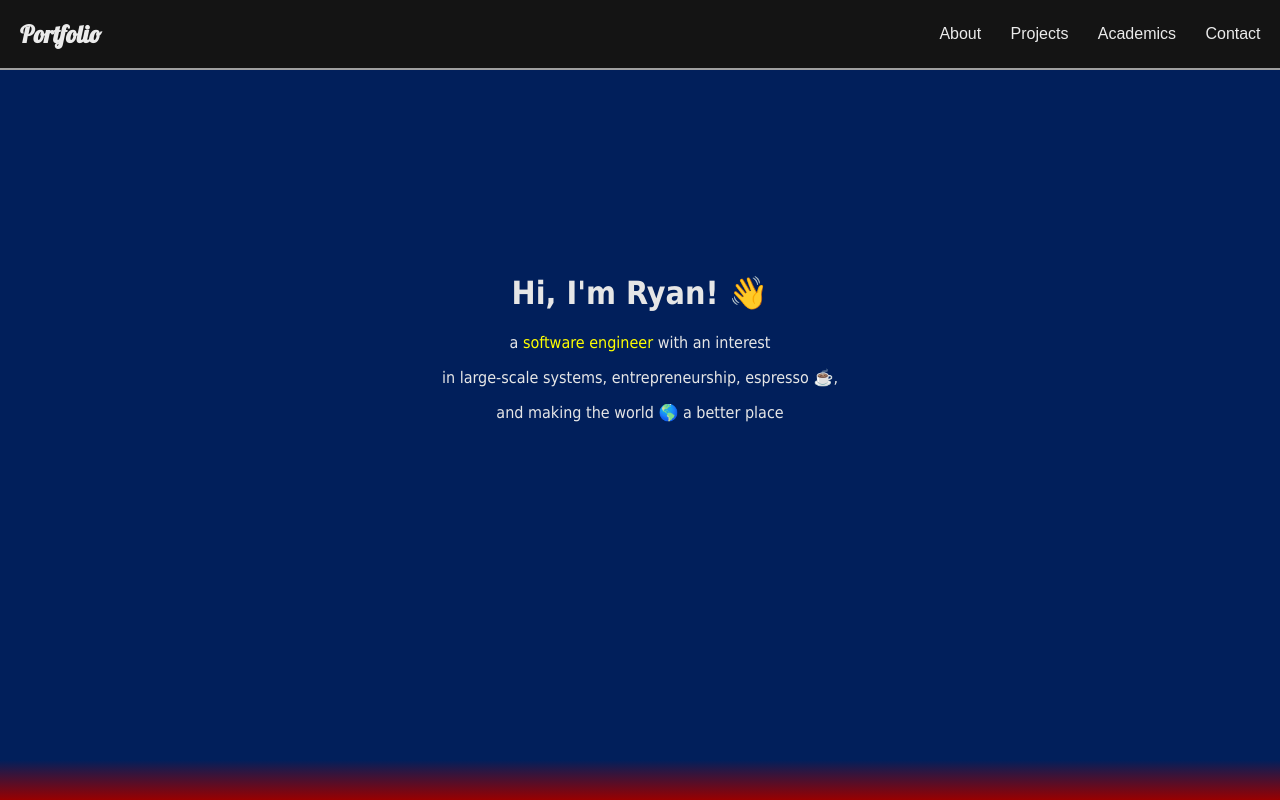
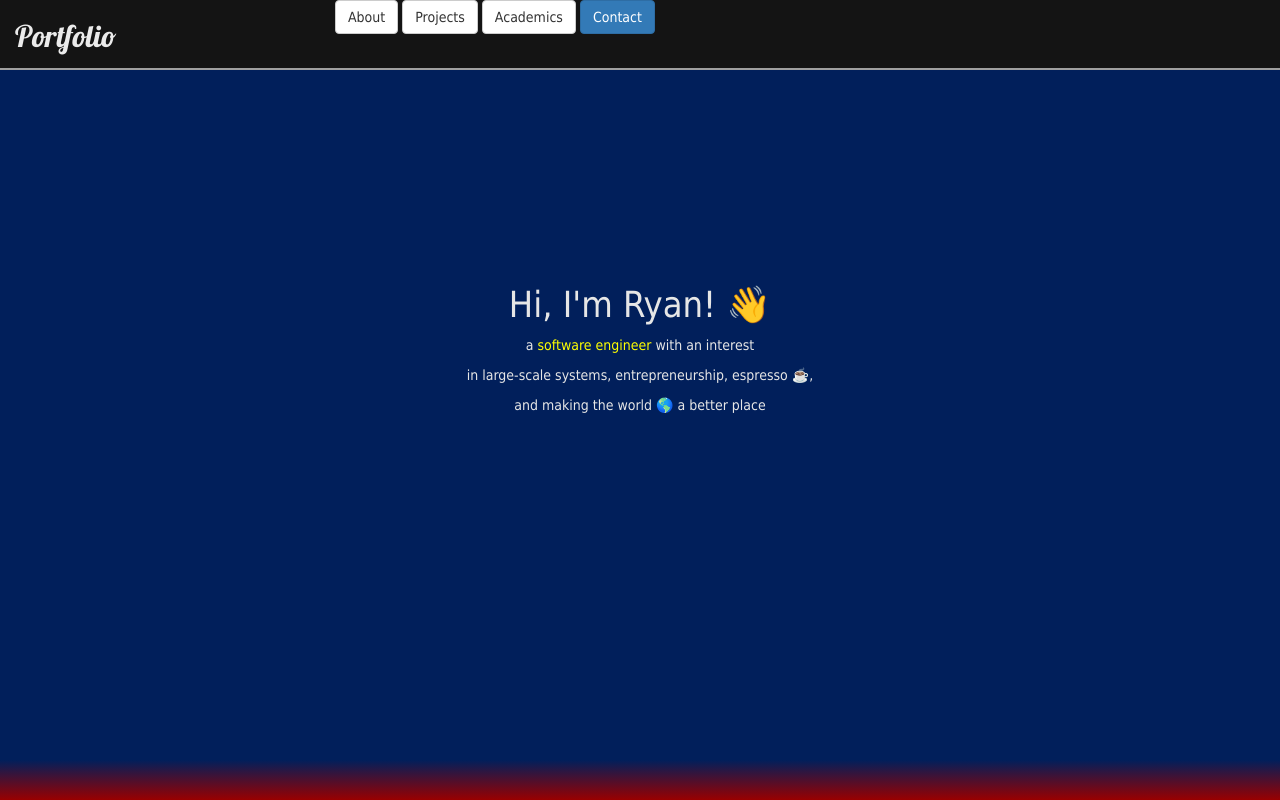
Before and after one commit to MisutaKohi/MisutaKohi.github.io, a plain HTML site: page index.html in a window 1280 px wide. Shown: the top 800 px of the page. Drawn offline with nearby package versions, Linux system fonts and the light colour scheme.

Commit message:
Begin reimplementing navbar with bootstrap

```diff
--- a/index.html
+++ b/index.html
@@ -2,6 +2,7 @@
 <html lang="en">
     <head>
         <link href="https://fonts.googleapis.com/css?family=Lobster" rel="stylesheet" type="text/css">
+        <link rel="stylesheet" href="https://maxcdn.bootstrapcdn.com/bootstrap/3.3.7/css/bootstrap.min.css" integrity="sha384-BVYiiSIFeK1dGmJRAkycuHAHRg32OmUcww7on3RYdg4Va+PmSTsz/K68vbdEjh4u" crossorigin="anonymous"/>
         <link rel="stylesheet" href="styles.css" />
         <script src="https://kit.fontawesome.com/b421c1b0dc.js" crossorigin="anonymous"></script>
         <meta charset="UTF-8"/>
@@ -10,10 +11,22 @@
     </head>
 
     <body>
-        <div class="nav-wrap">
-            <nav id="navbar">
+        <div class="nav-wrap container">
+            <div class="row">
+                <div class="col-xs-3 nav-left">
+                    <h2>Portfolio</h2>
+                </div>
+                <div class="col-xs-9 nav-right">
+                    <button class="btn btn-default" type="button">About</button>
+                    <button class="btn btn-default">Projects</button>
+                    <button class="btn btn-default">Academics</button>
+                    <button class="btn btn-primary" href="index.html/#contact-me">Contact</button>
+                </div>
+            </div>
+        </div>
+                <!--
                 <div class="navbar-left">
-                    <h2>Portfolio</h2>
+
                 </div>
                 <div class="navbar-right">
                     <ul>
@@ -22,7 +35,7 @@
                         <li><a href="#academics">Academics</a></li>
                         <li><a href="#contact-me">Contact</a></li>
                     </ul>
-                </div>
+                </div>-->
             </nav>
         </div>
 
--- a/styles.css
+++ b/styles.css
@@ -32,6 +32,10 @@
 
     --shading: rgb(190,190,190);
     --dark-shading: rgb(48,56,65);
+
+    --color60: #1b73f9;
+    --color30: #83b3fc;
+    --color10: #cde1fe;
 }
 
 * {
@@ -70,17 +74,9 @@ body {
     align-items: center;
 }
 
-.navbar-left {
-    width: 50%;
-    display: flex;
-    flex-direction: column;
-}
 
-#navbar h2 {
-    margin: 0 0 0 20px;
+.nav-wrap h2 {
     color: var(--text-color);
-    display: relative;
-    z-index: 2;
     font-family: Lobster;
 }
 
```
